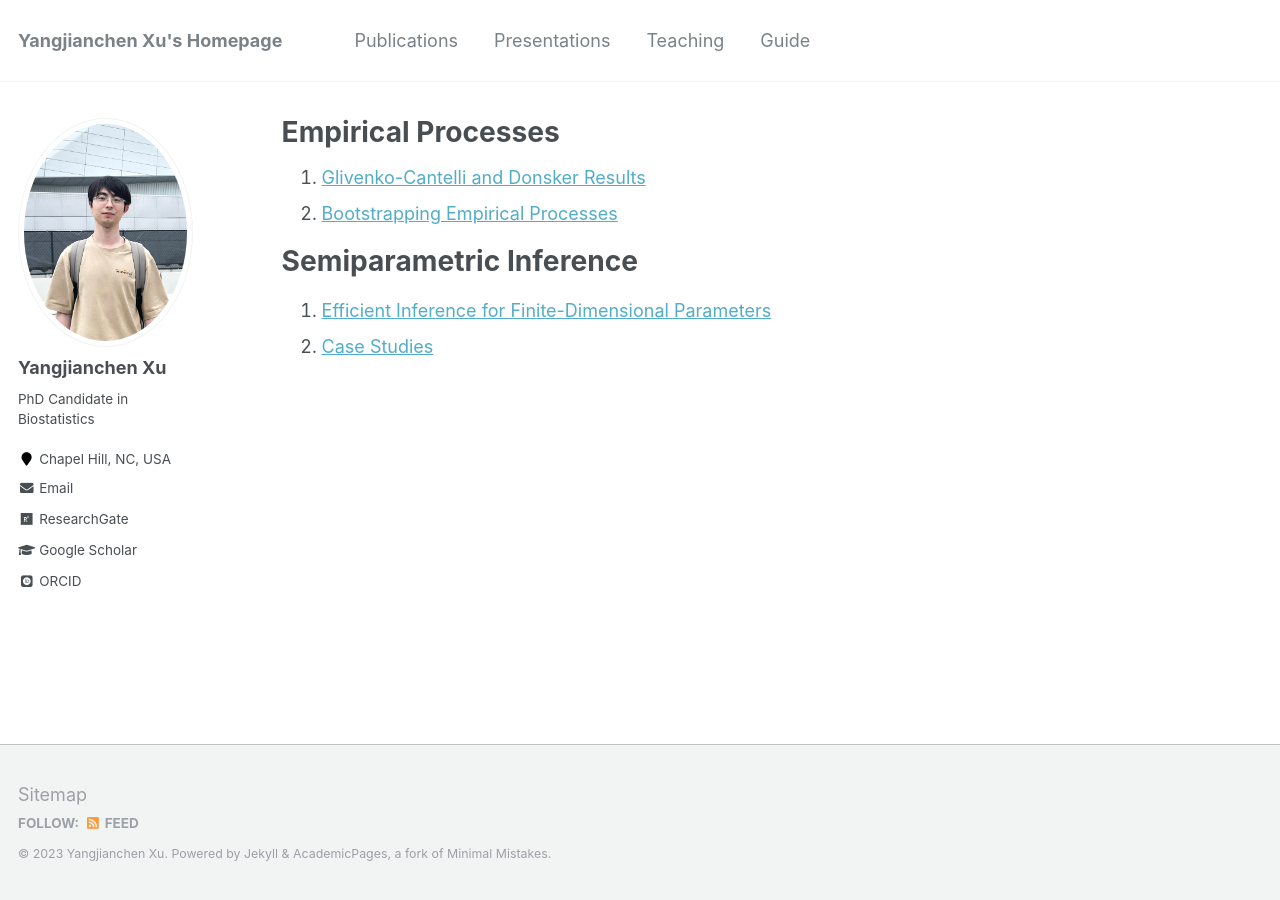
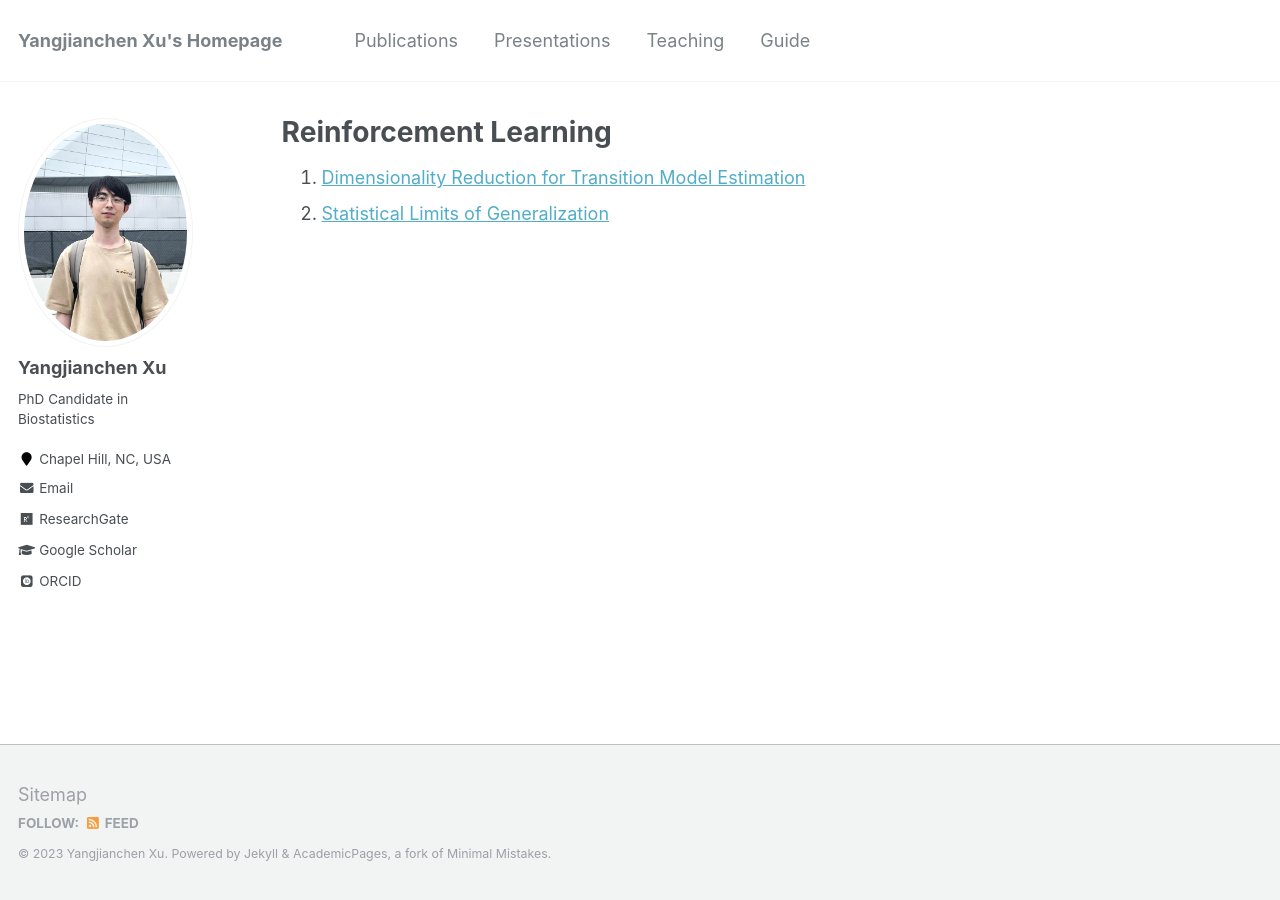
Before and after one commit to yangjc-xu/yangjc-xu.github.io, a Jekyll site: the page built from _teaching/RL.md, in a window 1280 px wide. Built offline with Jekyll 4.4.1, drawn with Linux system fonts in a browser that asks for light colours; some web fonts are replaced.

Commit message:
Update RL.md

```diff
--- a/_teaching/RL.md
+++ b/_teaching/RL.md
@@ -1,14 +1,9 @@
 ---
 layout: archive
-title: "Empirical Processes"
+title: "Reinforcement Learning"
 collection: teaching
-permalink: /teaching/EPSI
+permalink: /teaching/RL
 ---
 
-1. [Glivenko-Cantelli and Donsker Results](/files/EPSI-slides/EPSI0721_GC_and_Donsker_Results.pdf)<br>
-2. [Bootstrapping Empirical Processes](/files/EPSI-slides/EPSI0826_Bootstrapping_Cont.pdf)<br>
-
-Semiparametric Inference
-======
-1. [Efficient Inference for Finite-Dimensional Parameters](/files/EPSI-slides/EPSI1104_Efficient_Inference.pdf)<br>
-2. [Case Studies](/files/EPSI-slides/EPSI220212_Case_Studies.pdf)
+1. [Dimensionality Reduction for Transition Model Estimation](/files/RL-slides/SRL11.pdf)<br>
+2. [Statistical Limits of Generalization](/files/RL-slides/AJKS05 - Statistical Limits of Generalization.pdf)<br>
```
